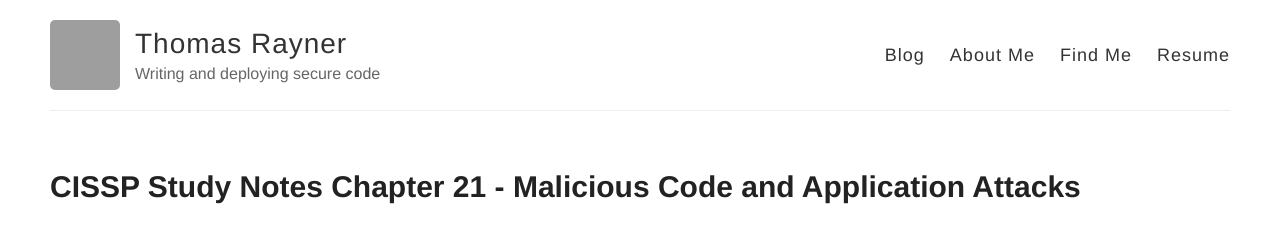
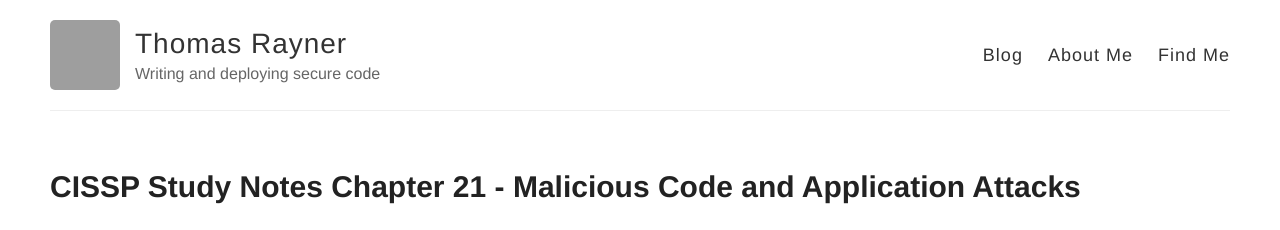
Before and after one commit to thomasrayner/thomasrayner.github.io, a Jekyll site: the page built from index.html, in a window 1280 px wide and 900 px high. Shown: the top 230 px of the window. Built offline with Jekyll 4.4.1, drawn with Linux system fonts in a browser that asks for light colours; grey boxes are pictures that could not be loaded.

Commit message:
tweak navigation

```diff
--- a/_layouts/default.html
+++ b/_layouts/default.html
@@ -30,7 +30,7 @@
             <a href="{{ site.url }}/">Blog</a>
             <a href="{{ site.url }}/about">About Me</a>
             <a href="{{ site.url }}/findme">Find Me</a>
-            <a href="{{ site.url }}/resume" target="_BLANK">Resume</a>
+            <!-- <a href="{{ site.url }}/resume" target="_BLANK">Resume</a> -->
             <!-- <a href="https://pluralsight.pxf.io/c/1209528/424552/7490?u=https%3A%2F%2Fwww.pluralsight.com%2Fauthors%2Fthomas-rayner" target="_BLANK">Learn Azure Automation</a> -->
           </nav>
         </header>
```
